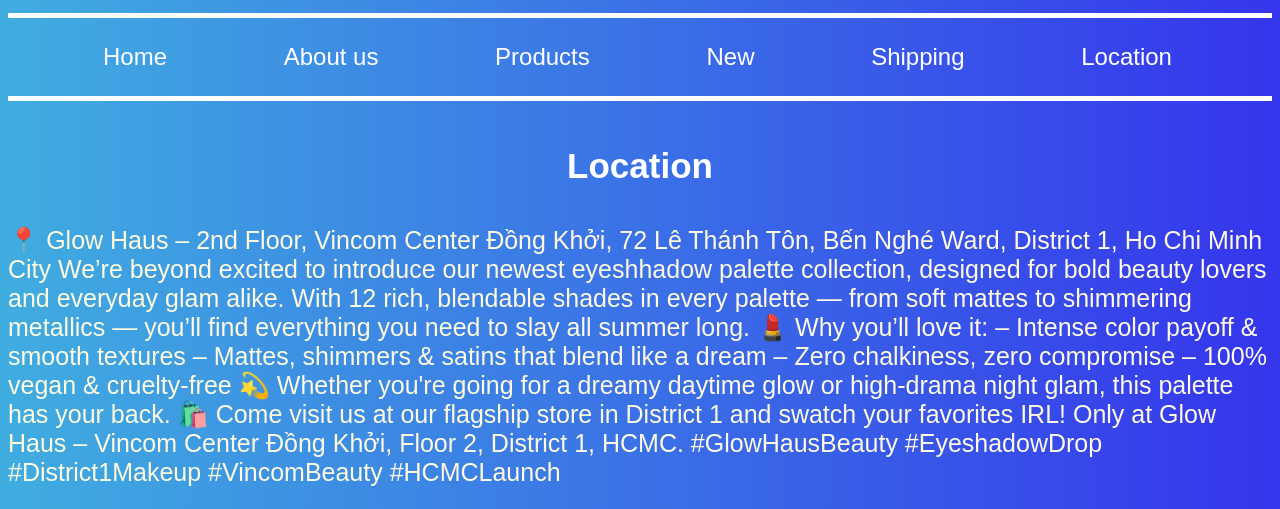
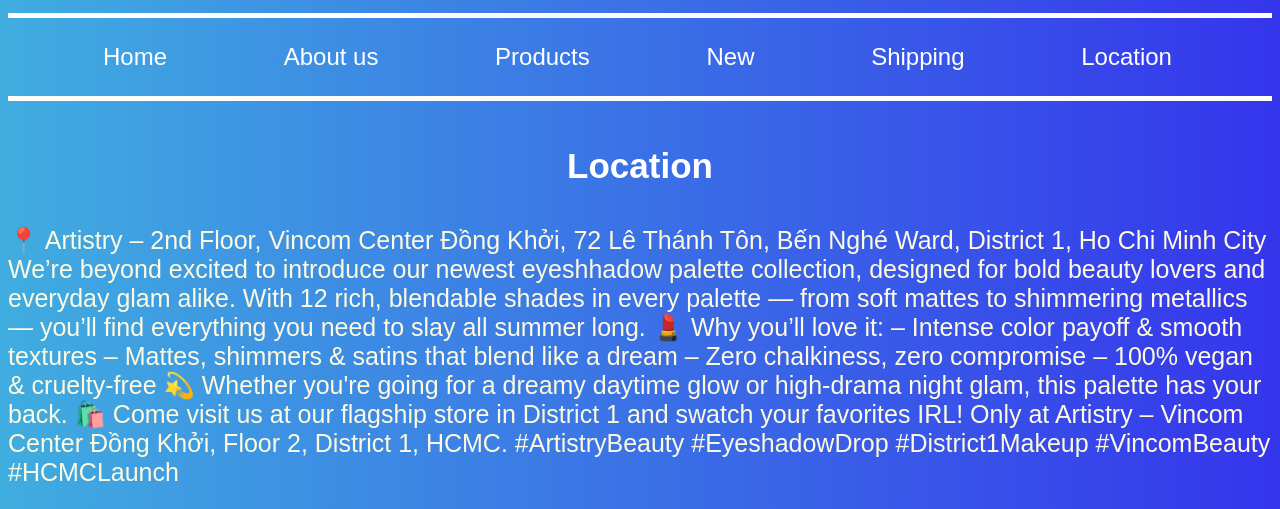
Before and after one commit to chachachawithlife/Bellawebsite, a plain HTML site: page location.html in a window 1280 px wide. Shown: the part 195-704 px from the top of the page. Drawn offline with Linux system fonts and the light colour scheme.

Commit message:
Update location.html

```diff
--- a/location.html
+++ b/location.html
@@ -17,7 +17,7 @@
         </nav>
     <h1 style="font-size: 35px"> Location </h1>
 
-<p style= "font-size: 25px;"> 📍 Glow Haus – 2nd Floor, Vincom Center Đồng Khởi, 72 Lê Thánh Tôn, Bến Nghé Ward, District 1, Ho Chi Minh City
+<p style= "font-size: 25px;"> 📍 Artistry – 2nd Floor, Vincom Center Đồng Khởi, 72 Lê Thánh Tôn, Bến Nghé Ward, District 1, Ho Chi Minh City
 
 We’re beyond excited to introduce our newest eyeshhadow palette collection, designed for bold beauty lovers and everyday glam alike. With 12 rich, blendable shades in every palette — from soft mattes to shimmering metallics — you’ll find everything you need to slay all summer long.
 
@@ -30,9 +30,9 @@ We’re beyond excited to introduce our newest eyeshhadow palette collection, de
 💫 Whether you're going for a dreamy daytime glow or high-drama night glam, this palette has your back.
 
 🛍️ Come visit us at our flagship store in District 1 and swatch your favorites IRL!
-Only at Glow Haus – Vincom Center Đồng Khởi, Floor 2, District 1, HCMC.
+Only at Artistry – Vincom Center Đồng Khởi, Floor 2, District 1, HCMC.
 
-#GlowHausBeauty #EyeshadowDrop #District1Makeup #VincomBeauty #HCMCLaunch
+#ArtistryBeauty #EyeshadowDrop #District1Makeup #VincomBeauty #HCMCLaunch
 </P>
  <img class="post-img" src= "https://i.pinimg.com/736x/86/78/53/867853e517bb75a3a0fbcbd307936ba1.jpg" width;350px>
 
```
